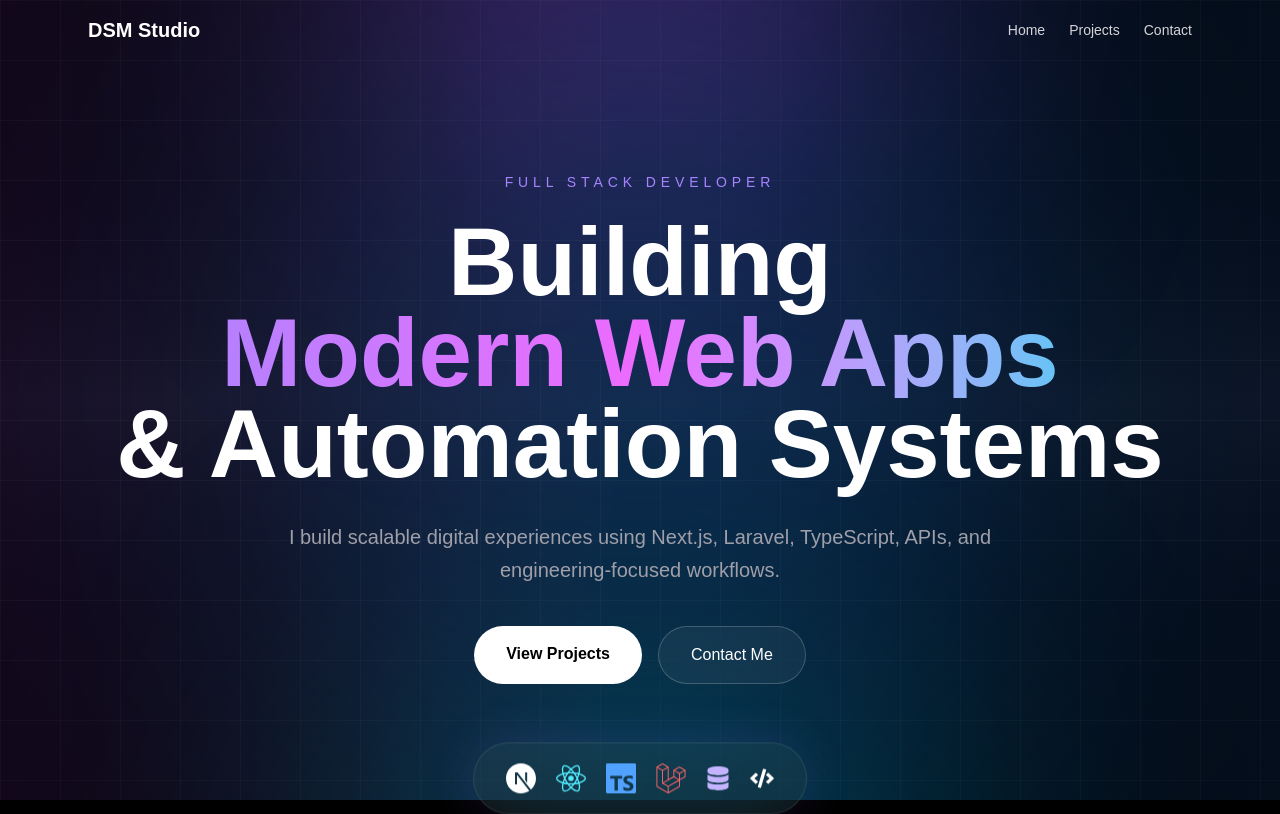
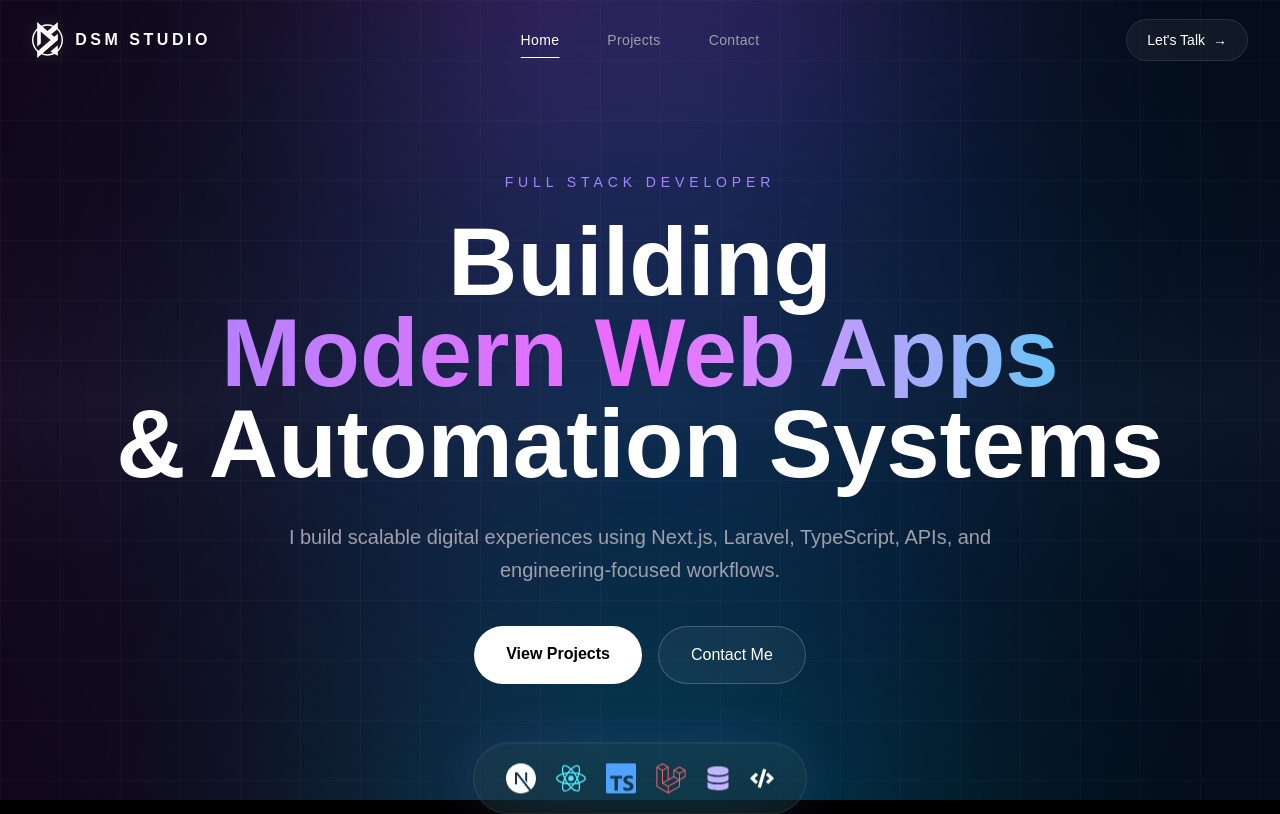
Before and after one commit to dsalguera/Salguera_Studio, a Next.js app: page / in a window 1280 px wide. Shown: the top 814 px of the page. Built offline with nearby package versions, Linux system fonts and the light colour scheme.

Commit message:
Navbar and Loading Screen
Navbar and loading screen changes

```diff
--- a/components/LoadingScreen.tsx
+++ b/components/LoadingScreen.tsx
@@ -14,6 +14,15 @@ export default function LoadingScreen({
   const [progress, setProgress] = useState(0);
 
   useEffect(() => {
+    const hasVisited = sessionStorage.getItem("dsm-loader");
+
+    if (hasVisited) {
+      setLoading(false);
+      return;
+    }
+
+    sessionStorage.setItem("dsm-loader", "true");
+
     document.body.style.overflow = "hidden";
 
     const progressInterval = setInterval(() => {
@@ -24,14 +33,23 @@ export default function LoadingScreen({
           setTimeout(() => {
             setLoading(false);
             document.body.style.overflow = "";
-          }, 350);
+          }, 500);
 
           return 100;
         }
 
-        return prev + 2;
+        const increment =
+          prev < 25
+            ? 5
+            : prev < 60
+            ? 3
+            : prev < 85
+            ? 2
+            : 1;
+
+        return Math.min(prev + increment, 100);
       });
-    }, 18);
+    }, 35);
 
     return () => {
       clearInterval(progressInterval);
@@ -64,62 +82,64 @@ export default function LoadingScreen({
 
             <div className="relative z-10 flex w-full max-w-md flex-col items-center px-8">
 
+              {/* Logo */}
+
               <motion.div
-                initial={{ opacity: 0, scale: .9 }}
+                initial={{ opacity: 0, scale: 0.92 }}
                 animate={{ opacity: 1, scale: 1 }}
-                transition={{ duration: .7 }}
-                className="text-7xl font-black tracking-tight"
+                transition={{ duration: 0.8, ease: [0.22, 1, 0.36, 1] }}
+                className="mb-10"
               >
-                DS
+                <img
+                  src="/logo.svg"
+                  alt="DSM Studio"
+                  className="h-24 w-auto drop-shadow-[0_0_18px_rgba(255,255,255,0.12)]"
+                />
               </motion.div>
 
+              {/* Studio Name */}
+
               <motion.h1
-                initial={{ opacity: 0, y: 12 }}
+                initial={{ opacity: 0, y: 14 }}
                 animate={{ opacity: 1, y: 0 }}
-                transition={{ delay: .15 }}
-                className="mt-8 text-lg font-semibold tracking-[0.45em]"
+                transition={{ delay: 0.25, duration: 0.7 }}
+                className="text-3xl font-bold tracking-[0.35em]"
               >
-                SALGUERA STUDIO
+                DSM STUDIO
               </motion.h1>
+
+              {/* Subtitle */}
 
               <motion.p
                 initial={{ opacity: 0 }}
-                animate={{ opacity: .7 }}
-                transition={{ delay: .35 }}
-                className="mt-4 text-sm text-zinc-400"
+                animate={{ opacity: 0.75 }}
+                transition={{ delay: 0.45, duration: 0.6 }}
+                className="mt-4 text-sm uppercase tracking-[0.25em] text-zinc-400"
               >
-                Building Digital Experiences
+                Full Stack Developer
               </motion.p>
 
-              {/* Progress */}
+              {/* Signature Line */}
 
-              <div className="mt-14 w-full overflow-hidden rounded-full bg-white/10">
+              <div className="relative mt-16 h-px w-72 overflow-hidden rounded-full bg-white/10">
 
                 <motion.div
-                  animate={{ width: `${progress}%` }}
-                  transition={{ ease: "easeOut" }}
-                  className="relative h-[4px] rounded-full bg-white"
-                >
+                  initial={{ width: 0 }}
+                  animate={{ width: "100%" }}
+                  transition={{ duration: 1.6, ease: [0.22, 1, 0.36, 1], delay: 0.8 }}
+                  className="absolute left-0 top-0 h-full bg-white"
+                />
 
-                  <motion.div
-                    animate={{ x: ["-100%", "300%"] }}
-                    transition={{ duration: 1.1, repeat: Infinity, ease: "linear" }}
-                    className="absolute inset-0 w-20 bg-gradient-to-r from-transparent via-white to-transparent opacity-80"
-                  />
-
-                </motion.div>
+                <motion.div
+                  initial={{ x: "-120%" }}
+                  animate={{ x: "220%" }}
+                  transition={{ delay: 1.4, duration: 0.8, ease: "easeInOut" }}
+                  className="absolute top-0 h-full w-16 bg-gradient-to-r from-transparent via-white to-transparent opacity-90"
+                />
 
               </div>
 
-              <motion.span
-                key={progress}
-                initial={{ opacity: 0 }}
-                animate={{ opacity: .6 }}
-                className="mt-5 text-xs tracking-[0.25em] text-zinc-500"
-              >
-                {progress}%
-              </motion.span>
-                          </div>
+            </div>
 
           </motion.div>
 
--- a/components/Navbar.tsx
+++ b/components/Navbar.tsx
@@ -1,46 +1,102 @@
 "use client";
 
+import Image from "next/image";
 import Link from "next/link";
+import { usePathname } from "next/navigation";
 import { useEffect, useState } from "react";
 
 export default function Navbar() {
+  const pathname = usePathname();
   const [scrolled, setScrolled] = useState(false);
 
   useEffect(() => {
     const handleScroll = () => setScrolled(window.scrollY > 80);
+
+    handleScroll();
+
     window.addEventListener("scroll", handleScroll);
+
     return () => window.removeEventListener("scroll", handleScroll);
   }, []);
 
+  const links = [
+    { href: "/", label: "Home" },
+    { href: "/projects", label: "Projects" },
+    { href: "/contact", label: "Contact" },
+  ];
+
   return (
     <nav
-      className={`fixed top-0 left-0 w-full z-50 transition-all duration-300
-        ${
-          scrolled
-            ? "bg-black/40 backdrop-blur-xl border-b border-white/10"
-            : "bg-transparent"
-        }
-      `}
+      className={`fixed inset-x-0 top-0 z-50 transition-all duration-500 ${
+        scrolled
+          ? "border-b border-white/10 bg-black/55 backdrop-blur-2xl shadow-[0_8px_40px_rgba(0,0,0,0.35)]"
+          : "bg-transparent"
+      }`}
     >
-      <div className="max-w-6xl mx-auto px-6 py-4 flex items-center justify-between">
+      <div className="mx-auto grid h-20 max-w-7xl grid-cols-3 items-center px-8">
+        {/* LEFT - Logo */}
+        <div className="flex justify-start">
+          <Link
+            href="/"
+            className="group flex items-center gap-3 transition-transform duration-300 hover:scale-[1.02]"
+          >
+            <Image
+              src="/logo.svg"
+              alt="DSM Studio"
+              width={36}
+              height={36}
+              priority
+              className="h-9 w-auto drop-shadow-[0_0_10px_rgba(255,255,255,0.12)] transition duration-300 group-hover:drop-shadow-[0_0_18px_rgba(255,255,255,0.18)]"
+            />
 
-        {/* LOGO */}
-        <Link href="/" className="font-black text-xl">
-          DSM Studio
-        </Link>
+            <span className="text-base font-semibold uppercase tracking-[0.22em]">
+              DSM Studio
+            </span>
+          </Link>
+        </div>
 
-        {/* NAV LINKS */}
-        <div className="flex gap-6 text-sm text-zinc-300">
-          <Link href="/" className="hover:text-white transition">
-            Home
-          </Link>
+        {/* CENTER - Navigation */}
+        <div className="flex items-center justify-center gap-12">
+          {links.map((link) => {
+            const active = pathname === link.href;
 
-          <Link href="/projects" className="hover:text-white transition">
-            Projects
-          </Link>
+            return (
+              <Link
+                key={link.href}
+                href={link.href}
+                className="group relative py-2 text-sm font-medium tracking-wide text-zinc-400 transition-colors duration-300 hover:text-white"
+              >
+                <span
+                  className={`transition-colors duration-300 ${
+                    active ? "text-white" : ""
+                  }`}
+                >
+                  {link.label}
+                </span>
 
-          <Link href="/contact" className="hover:text-white transition">
-            Contact
+                <span
+                  className={`absolute bottom-0 left-1/2 h-px -translate-x-1/2 rounded-full bg-white transition-all duration-300 ${
+                    active
+                      ? "w-full opacity-100"
+                      : "w-0 opacity-0 group-hover:w-full group-hover:opacity-100"
+                  }`}
+                />
+              </Link>
+            );
+          })}
+        </div>
+
+        {/* RIGHT - CTA */}
+        <div className="flex justify-end">
+          <Link
+            href="/contact"
+            className="group rounded-full border border-white/10 bg-white/5 px-5 py-2.5 text-sm font-medium backdrop-blur-xl transition-all duration-300 hover:border-white/20 hover:bg-white hover:text-black"
+          >
+            Let's Talk
+
+            <span className="ml-2 inline-block transition-transform duration-300 group-hover:translate-x-1">
+              →
+            </span>
           </Link>
         </div>
       </div>
```
Also changed, not shown: public/logo.svg (added).
